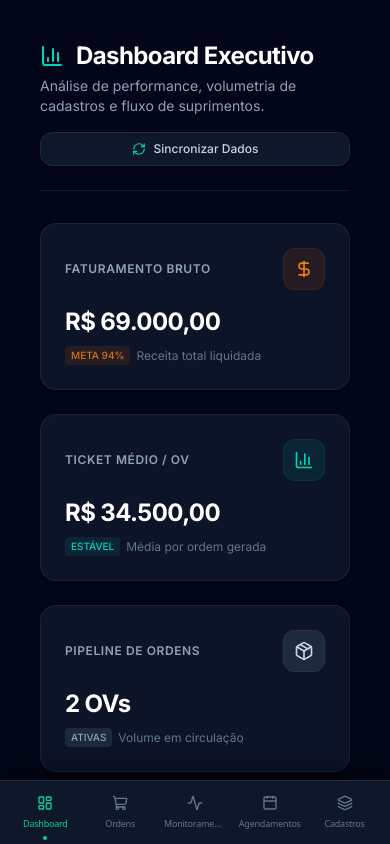
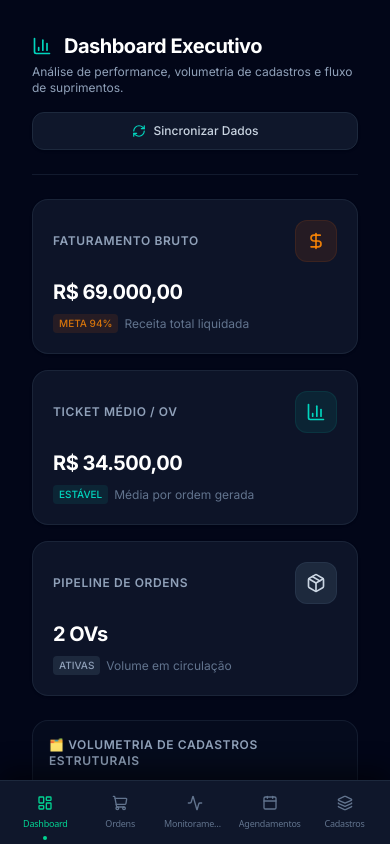
Before and after one commit to Marinalimamagna/ovs-logistics-dashboard, a Next.js app: page /dashboard in a window 390 px wide. Built offline with nearby package versions, Linux system fonts and the light colour scheme.

Commit message:
feat: ajusta responsividade do modal e da tabela de ordens de venda

```diff
--- a/src/app/dashboard/page.tsx
+++ b/src/app/dashboard/page.tsx
@@ -38,32 +38,32 @@ export default function DashboardPage() {
   const ultimasOrdens = orders?.slice(-4).reverse() || [];
 
   return (
-    <div className="space-y-8 w-full p-6 text-slate-200">
+    <div className="space-y-6 md:space-y-8 w-full p-4 md:p-6 text-slate-200 overflow-x-hidden">
 
-      {/* 1. CABEÇALHO DA INTERFACE */}
+      {/* 1. CABEÇALHO DA INTERFACE (ADAPTADO MOBILE) */}
       <div className="flex flex-col sm:flex-row sm:items-center justify-between w-full gap-4 border-b border-slate-800/60 pb-6">
         <div>
-          <h1 className="text-2xl font-bold text-white tracking-tight flex items-center gap-3">
-            <BarChart3 className="h-6 w-6 text-teal-400" />
+          <h1 className="text-xl md:text-2xl font-bold text-white tracking-tight flex items-center gap-3">
+            <BarChart3 className="h-5 w-5 md:h-6 md:w-6 text-teal-400" />
             Dashboard Executivo
           </h1>
-          <p className="text-slate-400 text-sm mt-1">Análise de performance, volumetria de cadastros e fluxo de suprimentos.</p>
+          <p className="text-slate-400 text-xs md:text-sm mt-1">Análise de performance, volumetria de cadastros e fluxo de suprimentos.</p>
         </div>
         <button
           onClick={() => refetch()}
           disabled={isLoading || isFetching}
-          className="flex items-center justify-center gap-2 px-4 py-2 bg-slate-900 hover:bg-slate-800 rounded-xl text-slate-300 border border-slate-800 transition text-xs w-full sm:w-auto font-medium shadow-sm"
+          className="flex items-center justify-center gap-2 px-4 py-2.5 bg-slate-900 hover:bg-slate-800 rounded-xl text-slate-300 border border-slate-800 transition text-xs w-full sm:w-auto font-medium shadow-sm active:scale-95"
         >
           <RefreshCw className={`h-3.5 w-3.5 text-teal-400 ${isFetching ? 'animate-spin' : ''}`} />
           Sincronizar Dados
         </button>
       </div>
 
-      {/* 2. METRICAS PRINCIPAIS (EQUILÍBRIO DE CORES PASTEIS / ACCENTS) */}
-      <div className="grid grid-cols-1 md:grid-cols-3 gap-6">
+      {/* 2. METRICAS PRINCIPAIS (GRID RESPONSIVO) */}
+      <div className="grid grid-cols-1 md:grid-cols-3 gap-4 md:gap-6">
 
-        {/* Card 1: Faturamento Total (Laranja Coral Pastel sutil como Accent) */}
-        <div className="bg-slate-900/90 border border-slate-800/80 rounded-2xl p-6 shadow-sm relative overflow-hidden group">
+        {/* Card 1: Faturamento Total */}
+        <div className="bg-slate-900/90 border border-slate-800/80 rounded-2xl p-5 md:p-6 shadow-sm relative overflow-hidden group">
           <div className="flex items-center justify-between">
             <span className="text-xs font-semibold text-slate-400 uppercase tracking-wider">Faturamento Bruto</span>
             <div className="p-2.5 bg-orange-500/10 rounded-xl text-orange-400/90 border border-orange-500/10">
@@ -71,7 +71,7 @@ export default function DashboardPage() {
             </div>
           </div>
           <div className="mt-4">
-            <h3 className="text-2xl font-bold text-white tracking-tight">
+            <h3 className="text-xl md:text-2xl font-bold text-white tracking-tight">
               {isLoading ? (
                 <span className="inline-block w-32 h-7 bg-slate-800 animate-pulse rounded"></span>
               ) : (
@@ -85,8 +85,8 @@ export default function DashboardPage() {
           </div>
         </div>
 
-        {/* Card 2: Ticket Médio (Teal Suave) */}
-        <div className="bg-slate-900/90 border border-slate-800/80 rounded-2xl p-6 shadow-sm relative overflow-hidden group">
+        {/* Card 2: Ticket Médio */}
+        <div className="bg-slate-900/90 border border-slate-800/80 rounded-2xl p-5 md:p-6 shadow-sm relative overflow-hidden group">
           <div className="flex items-center justify-between">
             <span className="text-xs font-semibold text-slate-400 uppercase tracking-wider">Ticket Médio / OV</span>
             <div className="p-2.5 bg-teal-500/10 rounded-xl text-teal-400 border border-teal-500/10">
@@ -94,7 +94,7 @@ export default function DashboardPage() {
             </div>
           </div>
           <div className="mt-4">
-            <h3 className="text-2xl font-bold text-white tracking-tight">
+            <h3 className="text-xl md:text-2xl font-bold text-white tracking-tight">
               {isLoading ? (
                 <span className="inline-block w-32 h-7 bg-slate-800 animate-pulse rounded"></span>
               ) : (
@@ -108,8 +108,8 @@ export default function DashboardPage() {
           </div>
         </div>
 
-        {/* Card 3: Total de Ordens (Slate Neutro) */}
-        <div className="bg-slate-900/90 border border-slate-800/80 rounded-2xl p-6 shadow-sm relative overflow-hidden group">
+        {/* Card 3: Total de Ordens */}
+        <div className="bg-slate-900/90 border border-slate-800/80 rounded-2xl p-5 md:p-6 shadow-sm relative overflow-hidden group">
           <div className="flex items-center justify-between">
             <span className="text-xs font-semibold text-slate-400 uppercase tracking-wider">Pipeline de Ordens</span>
             <div className="p-2.5 bg-slate-800 rounded-xl text-slate-300 border border-slate-700/50">
@@ -117,7 +117,7 @@ export default function DashboardPage() {
             </div>
           </div>
           <div className="mt-4">
-            <h3 className="text-2xl font-bold text-white tracking-tight">
+            <h3 className="text-xl md:text-2xl font-bold text-white tracking-tight">
               {isLoading ? (
                 <span className="inline-block w-16 h-7 bg-slate-800 animate-pulse rounded"></span>
               ) : (
@@ -133,8 +133,8 @@ export default function DashboardPage() {
 
       </div>
 
-      {/* 3. VOLUMETRIA DE CADASTROS (ESTRUTURA EM LINHA E CORES PASTÉIS INTEGRADAS) */}
-      <div className="bg-slate-900/30 border border-slate-800/60 rounded-2xl p-5">
+      {/* 3. VOLUMETRIA DE CADASTROS (EMPILHA EM TELAS MINI) */}
+      <div className="bg-slate-900/30 border border-slate-800/60 rounded-2xl p-4 md:p-5">
         <h2 className="text-xs font-semibold text-slate-400 uppercase tracking-wider mb-4 flex items-center gap-2">
           🗂️ Volumetria de Cadastros Estruturais
         </h2>
@@ -145,10 +145,10 @@ export default function DashboardPage() {
               <div className="p-2 bg-amber-500/5 rounded-lg text-amber-500/70 border border-amber-500/10"><Users className="h-4 w-4" /></div>
               <div>
                 <p className="text-xs text-slate-500 font-medium">Clientes</p>
-                <p className="text-base font-bold text-slate-200 mt-0.5">{totalClientes} <span className="text-xs font-normal text-slate-500">ativos</span></p>
+                <p className="text-sm md:text-base font-bold text-slate-200 mt-0.5">{totalClientes} <span className="text-xs font-normal text-slate-500">ativos</span></p>
               </div>
             </div>
-            <ArrowUpRight className="h-4 w-4 text-slate-700" />
+            <ArrowUpRight className="h-4 w-4 text-slate-700 hidden sm:block" />
           </div>
 
           <div className="bg-slate-900/60 border border-slate-800/40 rounded-xl p-4 flex items-center justify-between">
@@ -156,10 +156,10 @@ export default function DashboardPage() {
               <div className="p-2 bg-teal-500/5 rounded-lg text-teal-400/70 border border-teal-500/10"><Truck className="h-4 w-4" /></div>
               <div>
                 <p className="text-xs text-slate-500 font-medium">Frota / Transp.</p>
-                <p className="text-base font-bold text-slate-200 mt-0.5">{totalTransportadoras} <span className="text-xs font-normal text-slate-500">homologadas</span></p>
+                <p className="text-sm md:text-base font-bold text-slate-200 mt-0.5">{totalTransportadoras} <span className="text-xs font-normal text-slate-500">homologadas</span></p>
               </div>
             </div>
-            <ArrowUpRight className="h-4 w-4 text-slate-700" />
+            <ArrowUpRight className="h-4 w-4 text-slate-700 hidden sm:block" />
           </div>
 
           <div className="bg-slate-900/60 border border-slate-800/40 rounded-xl p-4 flex items-center justify-between">
@@ -167,30 +167,27 @@ export default function DashboardPage() {
               <div className="p-2 bg-rose-500/5 rounded-lg text-rose-400/70 border border-rose-500/10"><Boxes className="h-4 w-4" /></div>
               <div>
                 <p className="text-xs text-slate-500 font-medium">Itens / SKU</p>
-                <p className="text-base font-bold text-slate-200 mt-0.5">{totalItens} <span className="text-xs font-normal text-slate-500">em catálogo</span></p>
+                <p className="text-sm md:text-base font-bold text-slate-200 mt-0.5">{totalItens} <span className="text-xs font-normal text-slate-500">em catálogo</span></p>
               </div>
             </div>
-            <ArrowUpRight className="h-4 w-4 text-slate-700" />
+            <ArrowUpRight className="h-4 w-4 text-slate-700 hidden sm:block" />
           </div>
 
         </div>
       </div>
 
-      {/* 4. BLOCO DE ANÁLISE GRÁFICA E HISTÓRICO LADO A LADO */}
+      {/* 4. BLOCO DE ANÁLISE GRÁFICA E HISTÓRICO (PREVINE QUEBRA DO GRÁFICO NO CELULAR) */}
       <div className="grid grid-cols-1 xl:grid-cols-4 gap-6 items-start">
 
-        <div className="xl:col-span-3 w-full">
+        <div className="xl:col-span-3 w-full overflow-hidden max-w-full">
           {isLoading ? (
-            <div className="grid grid-cols-1 lg:grid-cols-3 gap-6">
-              <div className="lg:col-span-2 h-80 bg-slate-900/60 border border-slate-800 rounded-2xl animate-pulse" />
-              <div className="lg:col-span-1 h-80 bg-slate-900/60 border border-slate-800 rounded-2xl animate-pulse" />
-            </div>
+            <div className="h-72 md:h-80 bg-slate-900/60 border border-slate-800 rounded-2xl animate-pulse" />
           ) : (
             <AnalyticsCharts orders={orders || []} />
           )}
         </div>
 
-        {/* Registo de Atividades Lateral - Clean e Sóbrio */}
+        {/* Registro de Atividades Lateral */}
         <div className="xl:col-span-1 bg-slate-900/80 border border-slate-800/80 rounded-2xl p-5 shadow-sm w-full">
           <div className="flex items-center justify-between mb-4 pb-3 border-b border-slate-800">
             <h3 className="text-xs font-semibold text-slate-400 uppercase tracking-wider flex items-center gap-2">
```
Also changed, not shown: src/app/ordens/page.tsx (+20 -25 lines).
